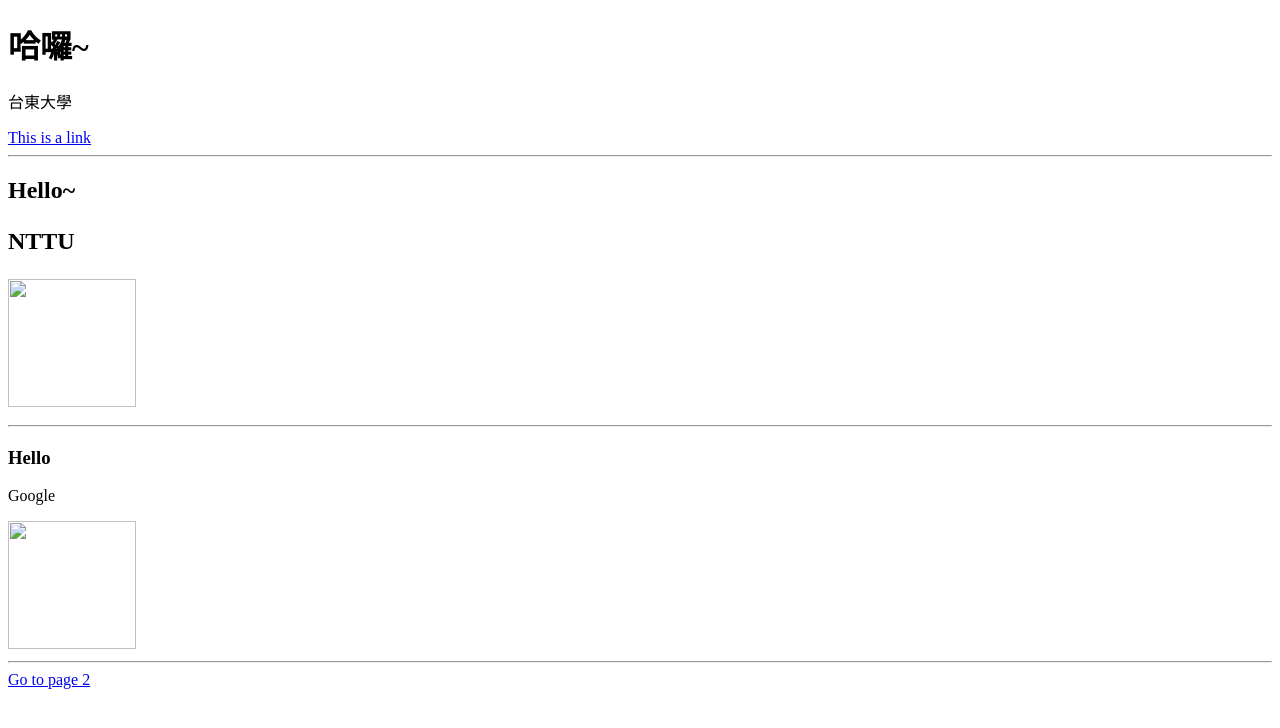
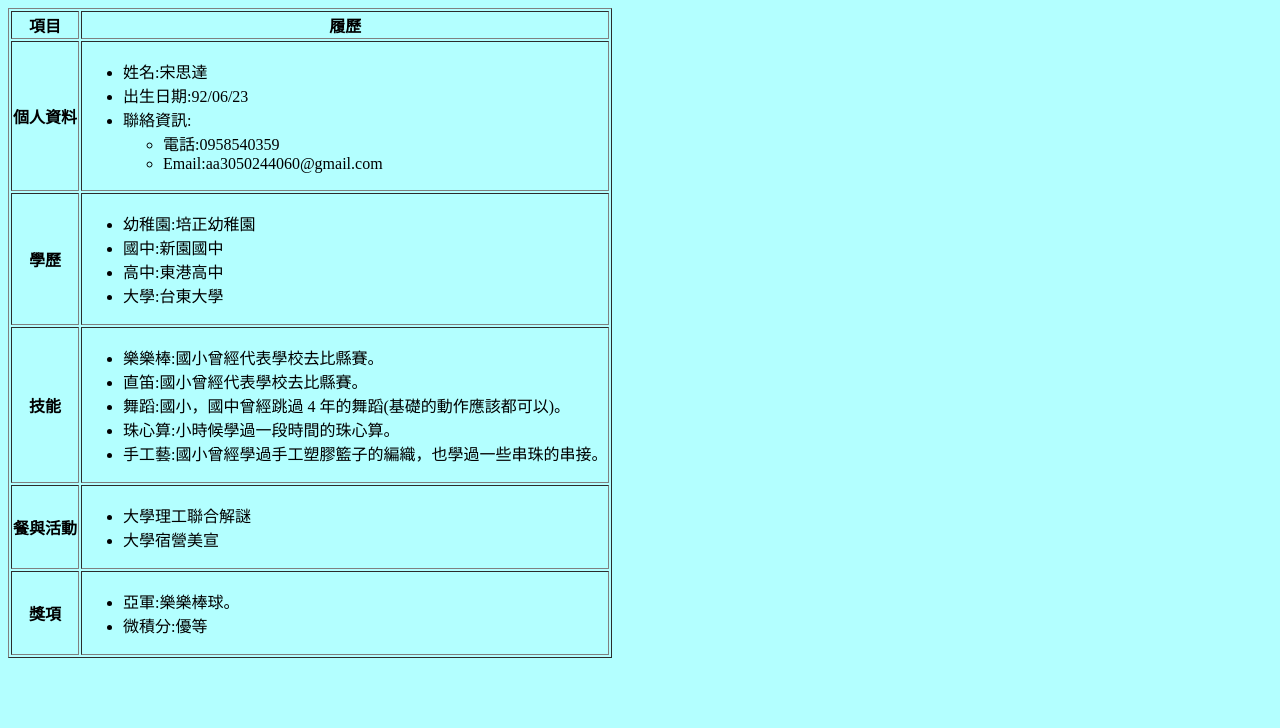
Before and after one commit to aa3050244060/test, a plain HTML site: page 1.html in a window 1280 px wide. Drawn offline with Linux system fonts and the light colour scheme.

Commit message:
Add files via upload

```diff
--- a/1.html
+++ b/1.html
@@ -1,7 +1,7 @@
 <!DOCTYPE html>
 <html>
 <head>
-<title>HTML Test</title>
+<title>自我介紹</title>
 <meta charset="UTF-8">
 <meta name="description" content="Web Tutorials">
 <meta name="keywords" content="HTML,CSS,JavaScript">
@@ -10,23 +10,66 @@
 <link rel="icon" type="image/x-icon" href="123.ico">
 <meta name="viewport" content="width=device-width,initial-scale=1">
 </head>
-<body>
-<h1 title="哈囉~">哈囉~</h1>
-<p title="台東大學">台東大學</p>
-<a href="http://www.nttu.edu.tw" target="_blank">This is a link</a>
-<hr>
-<h2 title="Hello~">Hello~<h2>
-<p title="NTTU">NTTU</p>
-<a href="http://www.nttu.edu.tw" target="_blank">
-	<img src= "NTTU.jpg" width= "128" height="128" >
-</a>
-<hr>
-<h3 title="Hello">Hello</h3>
-<p title="World">Google</p>
-<a href="https://www.google.com.tw" target="_blank">
-	<img src= "google.jpg" width= "128" height="128" >
-</a>
-<hr>
-<a href="2.html">Go to page 2</a>
+<body style="background-color:#b3ffff">
+<table border="1">
+<tr>
+	<th>項目</th>
+	<th colspan="2">履歷</th>
+</tr>
+<tr>
+	<th>個人資料</th>
+	<td>
+	<ul>
+		<li>姓名:宋思達</li>
+		<li>出生日期:92/06/23</li>
+		<li>聯絡資訊:</li>
+		<ul>
+			<li>電話:0958540359</li>
+			<li>Email:aa3050244060@gmail.com</li>
+		</ul>
+	</ul>
+	</td>
+</tr>
+<tr>
+	<th>學歷</th>
+	<td>
+	<ul>
+		<li>幼稚園:培正幼稚園</li>
+		<li>國中:新園國中</li>
+		<li>高中:東港高中</li>
+		<li>大學:台東大學</li>
+	</ul>
+	</td>
+</tr>
+<tr>
+	<th>技能</th>
+	<td>
+	<ul>
+		<li>樂樂棒:國小曾經代表學校去比縣賽。</li>
+		<li>直笛:國小曾經代表學校去比縣賽。</li>
+		<li>舞蹈:國小，國中曾經跳過 4 年的舞蹈(基礎的動作應該都可以)。</li>
+		<li>珠心算:小時候學過一段時間的珠心算。</li>
+		<li>手工藝:國小曾經學過手工塑膠籃子的編織，也學過一些串珠的串接。</li>
+	</ul>
+	</td>
+</tr>
+<tr>
+	<th>餐與活動</th>
+	<td>
+	<ul>
+	<li>大學理工聯合解謎</li>
+	<li>大學宿營美宣</li>
+	</ul>
+	</td>
+</tr>
+<tr>
+	<th>獎項</th>
+	<td>
+	<ul>
+	<li>亞軍:樂樂棒球。</li>
+	<li>微積分:優等</li>
+	</ul>
+	</td>
+</tr>
 </body>
 </html>
```
Also changed, not shown: 123.ico (added).
